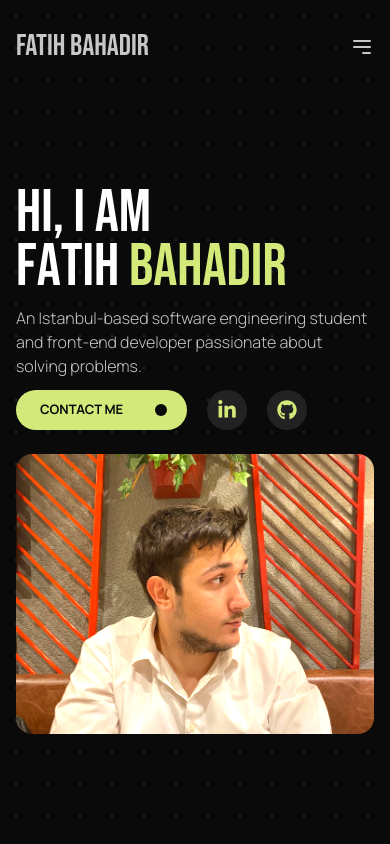
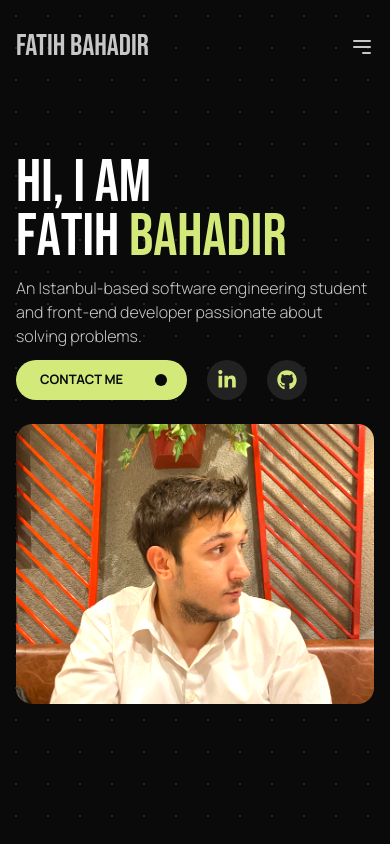
Before and after one commit to fatihbahadir/portfolio, a Next.js app: page / in a window 390 px wide. Built offline with nearby package versions, Linux system fonts and the light colour scheme.

Commit message:
feat(style): style change

```diff
--- a/components/hero/index.tsx
+++ b/components/hero/index.tsx
@@ -16,7 +16,7 @@ const Hero = () => {
   const router = useRouter()
 
   return (
-    <section className="screen-container flex-mobile justify-center pt-[75px] lg:pt-[0px] items-center lg:justify-between gap-6 lg:gap-0">
+    <section className="screen-container flex-mobile justify-center items-center pt-[15px] sm:pt-[0] lg:justify-between gap-6 lg:gap-0">
       <div className="w-full flex-column text-start justify-center">
         <h1
           className={`${bebas_neue.className} lg:text-[90px] xl:text-[101px] text-6xl leading-[90%] `}
```
